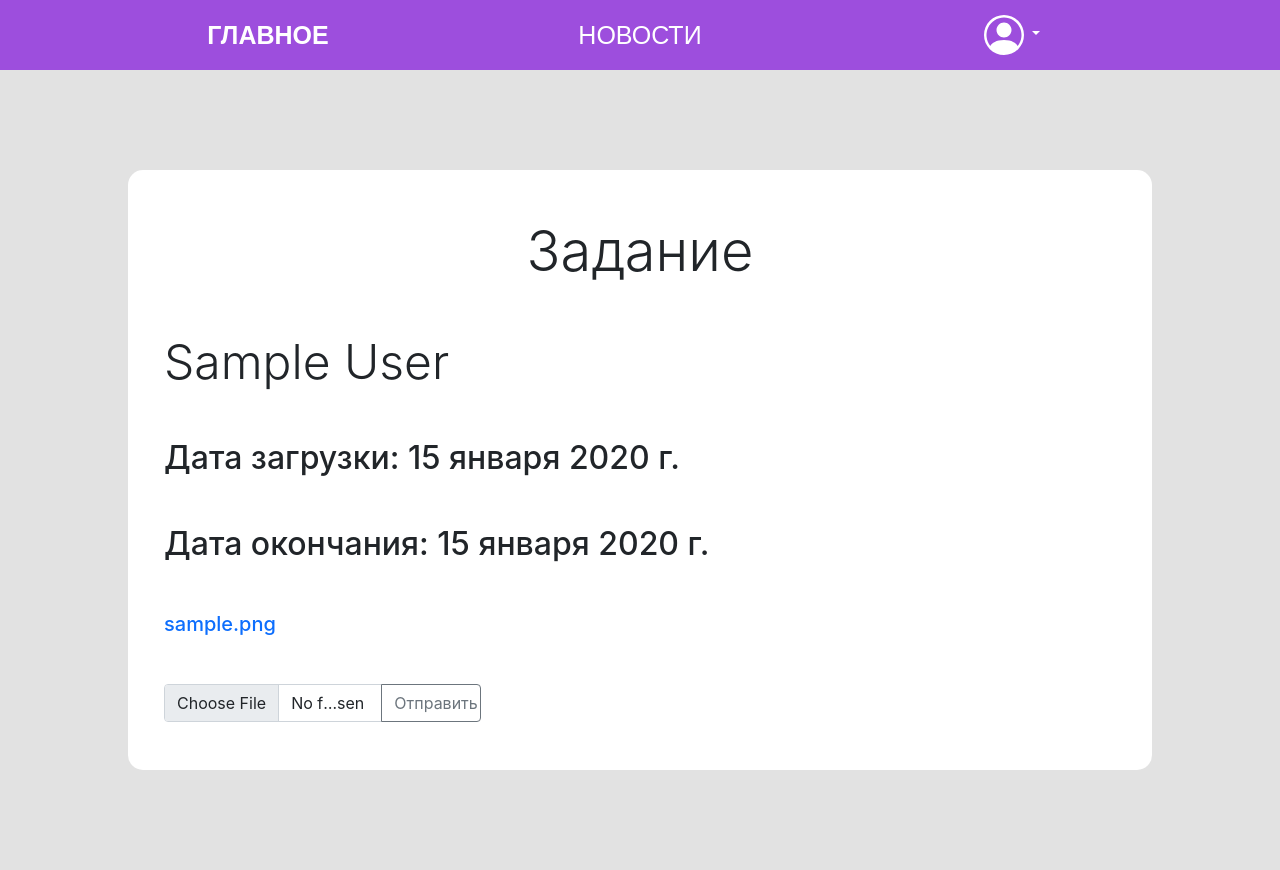
After one commit to Doudmur/history, a Django app: page /tasks/1 in a window 1280 px wide. The commit adds this page. Run offline with Django 4.2, Linux system fonts and the light colour scheme; tables that the repository leaves empty hold one stand-in row (values such as "Sample post"); some libraries are stand-ins or nearby versions.

Commit message:
Tasks detail

```diff
--- a/History/urls.py
+++ b/History/urls.py
@@ -1,15 +1,18 @@
 from django.contrib import admin
 from django.urls import path
+from django.conf import settings
+from django.conf.urls.static import static
 from config.views import index, news_page, newsDetailView
-from user.views import login, logout, profile, tasks
+from user.views import login, logout, profile, tasks_page, tasksDetailView
 
 urlpatterns = [
     path('admin/', admin.site.urls),
     path('', index, name='index'),
-    path('news/', news_page, name='news_page'),
-    path('tasks/', tasks, name='tasks'),
+    path('tasks/', tasks_page, name='tasks_page'),
     path('login/', login, name='login'),
     path('logout/', logout, name='logout'),
     path('profile/', profile, name='profile'),
-    path('news/<int:pk>', newsDetailView.as_view(), name='news_detail')
-]
+    path('news/', news_page, name='news_page'),
+    path('news/<int:pk>', newsDetailView.as_view(), name='news_detail'),
+    path('tasks/<int:pk>', tasksDetailView.as_view(),name='tasks_detail'),
+] + static(settings.MEDIA_URL, document_root=settings.MEDIA_ROOT)
--- a/config/admin.py
+++ b/config/admin.py
@@ -1,4 +1,6 @@
 from django.contrib import admin
 from config.models import news_list
+from user.models import Task
 
 admin.site.register(news_list)
+admin.site.register(Task)
--- a/templates/index.html
+++ b/templates/index.html
@@ -34,7 +34,7 @@
                         </button>
                         <ul class="dropdown-menu">
                             <li><a class="dropdown-item" href="{% url 'profile' %}">Профиль</a></li>
-                            <li><a class="dropdown-item" href="{% url 'tasks' %}">Задания</a></li>
+                            <li><a class="dropdown-item" href="{% url 'tasks_page' %}">Задания</a></li>
                             <li>
                                 <hr class="dropdown-divider">
                             </li>
--- a/templates/news.html
+++ b/templates/news.html
@@ -35,7 +35,7 @@
                         </button>
                         <ul class="dropdown-menu">
                             <li><a class="dropdown-item" href="{% url 'profile' %}">Профиль</a></li>
-                            <li><a class="dropdown-item" href="{% url 'tasks' %}">Задания</a></li>
+                            <li><a class="dropdown-item" href="{% url 'tasks_page' %}">Задания</a></li>
                             <li>
                                 <hr class="dropdown-divider">
                             </li>
--- a/templates/profile.html
+++ b/templates/profile.html
@@ -33,7 +33,7 @@
                     </button>
                     <ul class="dropdown-menu">
                         <li><a class="dropdown-item" href="{% url 'profile' %}">Профиль</a></li>
-                        <li><a class="dropdown-item" href="{% url 'tasks' %}">Задания</a></li>
+                        <li><a class="dropdown-item" href="{% url 'tasks_page' %}">Задания</a></li>
                         <li>
                             <hr class="dropdown-divider">
                         </li>
@@ -51,6 +51,7 @@
                 <div class="row">
                     <div class="col"><h1><b>{{ user.last_name }} {{ user.first_name }}</b> {{ user.grade }} {{ user.grade_letter }}</h1></div>
                     <img src="{% static 'images/person.svg' %}" alt="..." class="img-thumbnail">
+                    <a href="{{ MEDIA_URL }}untitled.pdf" download="{{ MEDIA_URL }}untitled.pdf">Download</a>
                 </div>
             </div>
         </div>
--- a/templates/single_news.html
+++ b/templates/single_news.html
@@ -28,7 +28,7 @@
                     </button>
                     <ul class="dropdown-menu">
                         <li><a class="dropdown-item" href="{% url 'profile' %}">Профиль</a></li>
-                        <li><a class="dropdown-item" href="{% url 'tasks' %}">Задания</a></li>
+                        <li><a class="dropdown-item" href="{% url 'tasks_page' %}">Задания</a></li>
                         <li>
                             <hr class="dropdown-divider">
                         </li>
--- /dev/null
+++ b/templates/task_detail.html
@@ -0,0 +1,74 @@
+{% load static %}
+<!DOCTYPE html>
+<html lang="en">
+<head>
+    <meta charset="UTF-8">
+    <title>HOME HISTORY</title>
+    <link rel="stylesheet" href="{% static 'css/bootstrap.min.css' %}">
+    <link rel="stylesheet" href="{% static 'css/tasks.css' %}">
+    <script src="https://cdn.jsdelivr.net/npm/bootstrap@5.2.3/dist/js/bootstrap.bundle.min.js" integrity="sha384-kenU1KFdBIe4zVF0s0G1M5b4hcpxyD9F7jL+jjXkk+Q2h455rYXK/7HAuoJl+0I4" crossorigin="anonymous"></script>
+
+</head>
+<body>
+<!--navigation-->
+<div class="container-fluid position-relative" id="navbar">
+    <div class="row" id="header">
+        <div class="col-md-4 d-flex justify-content-center">
+            <a href="{% url 'index' %}" class="nav_item" id="main_text">ГЛАВНОЕ</a>
+        </div>
+        <div class="col-md-4 d-flex justify-content-center">
+            <a href="{% url 'news_page' %}" class="nav_item">НОВОСТИ</a>
+        </div>
+        <div class="col-md-4 d-flex justify-content-center">
+            <div class="btn-group">
+                <button type="button" class="btn dropdown-toggle" data-bs-toggle="dropdown" aria-expanded="false">
+                    <img class="text-success" src="{% static 'images/person-circle.svg' %}" alt="">
+                </button>
+                <ul class="dropdown-menu">
+                    <li><a class="dropdown-item" href="{% url 'profile' %}">Профиль</a></li>
+                    <li><a class="dropdown-item" href="{% url 'tasks_page' %}">Задания</a></li>
+                    <li>
+                        <hr class="dropdown-divider">
+                    </li>
+                    <li><a class="dropdown-item" href="{% url 'logout' %}">Выйти</a></li>
+                </ul>
+            </div>
+        </div>
+    </div>
+</div>
+
+<!--main-->
+<div class="container-fluid position-relative h-100">
+    <div class="row d-flex justify-content-center">
+        <div class="col-10 p-5 main">
+            <div class="row">
+                <div class="col-12 px-0 d-flex justify-content-center align-items-start">
+                    <h1 class="mb-5 display-4" >Задание</h1>
+                </div>
+                <div class="col-12 px-0 d-flex justify-content-right align-items-start">
+                    <h1 class="mb-5 display-5">{{ tasks.title }}</h1>
+                </div>
+                <div class="col-12 px-0 d-flex justify-content-right align-items-start">
+                    <h2 class="mb-5">Дата загрузки: {{ tasks.upload_date }}</h2>
+                </div>
+                <div class="col-12 px-0 d-flex justify-content-right align-items-start">
+                    <h2 class="mb-5">Дата окончания: {{ tasks.deadline }}</h2>
+                </div>
+                <div class="col-12 px-0 d-flex justify-content-right align-items-start">
+                    <h5 class="mb-5"><a href="{{ MEDIA_URL }}{{ tasks.download_file }}" download="{{ MEDIA_URL }}{{ tasks.download_file }}">{{ tasks.download_file }}</a></h5>
+                </div>
+
+                <div class="col-4 px-0 d-flex justify-content-right align-items-start">
+                    <div class="input-group">
+                        <input type="file" class="form-control" id="inputGroupFile04" aria-describedby="inputGroupFileAddon04" aria-label="Upload">
+                        <button class="btn btn-outline-secondary" type="button" id="inputGroupFileAddon04">Отправить</button>
+                    </div>
+                </div>
+
+            </div>
+        </div>
+    </div>
+
+</div>
+</body>
+</html>
--- a/user/models.py
+++ b/user/models.py
@@ -5,9 +5,10 @@ class User(AbstractUser):
     grade = models.IntegerField(default=11)
     grade_letter = models.CharField(max_length=5, default='Г')
 
-# class Task(models.Model):
-#     title = models.TextField()
-#     upload_date = models.DateField(auto_now_add=True)
-#     deadline = models.DateField(null=True, blank=True)
-#     download_file = models.ImageField()
-#     upload_file = models.ImageField()
+
+class Task(models.Model):
+   title = models.TextField()
+   upload_date = models.DateField(auto_now_add=True)
+   deadline = models.DateField(null=True, blank=True)
+   download_file = models.ImageField()
+   upload_file = models.ImageField(null=True, blank=True)
--- a/user/views.py
+++ b/user/views.py
@@ -1,7 +1,10 @@
 from django.shortcuts import render, HttpResponseRedirect
+from django.views.generic import DetailView
+
 from user.forms import LoginForm
 from django.contrib import auth
 from django.urls import reverse
+from user.models import Task
 
 def profile(request):
     if request.user.is_authenticated:
@@ -9,11 +12,19 @@ def profile(request):
     else:
         return login(request)
 
-def tasks(request):
+def tasks_page(request):
     if request.user.is_authenticated:
-        return render(request, 'tasks.html')
+        context = {
+            'tasks': reversed(Task.objects.all())
+        }
+        return render(request, 'tasks.html', context=context)
     else:
         return login(request)
+
+class tasksDetailView(DetailView):
+    model = Task
+    template_name = 'task_detail.html'
+    context_object_name = 'tasks'
 
 def login(request):
     if request.method == 'POST':
```
Also changed, not shown: History/settings.py (+8 -2 lines), templates/tasks.html (+8 -21 lines), mediafiles/image.png (added), mediafiles/repository-open-graph-template.png (added), user/migrations/0003_test.py (added), user/migrations/0004_auto_20230128_1301.py (added), user/migrations/0005_alter_task_upload_file.py (added), 1 other file.
